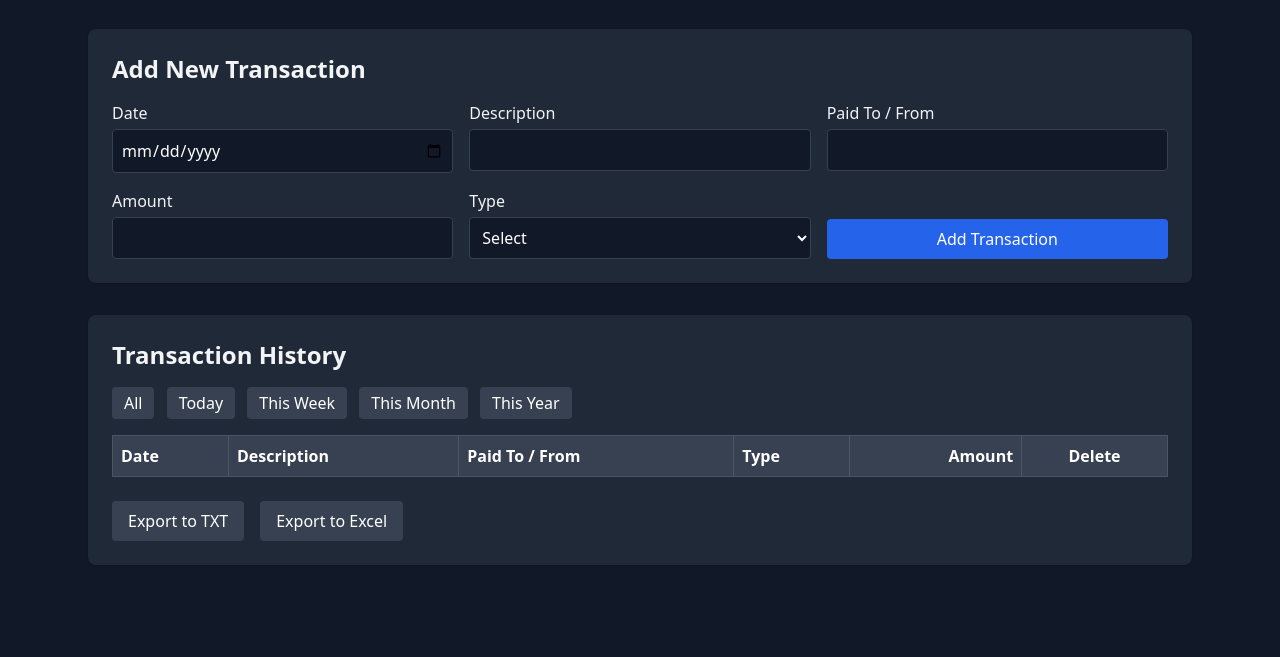
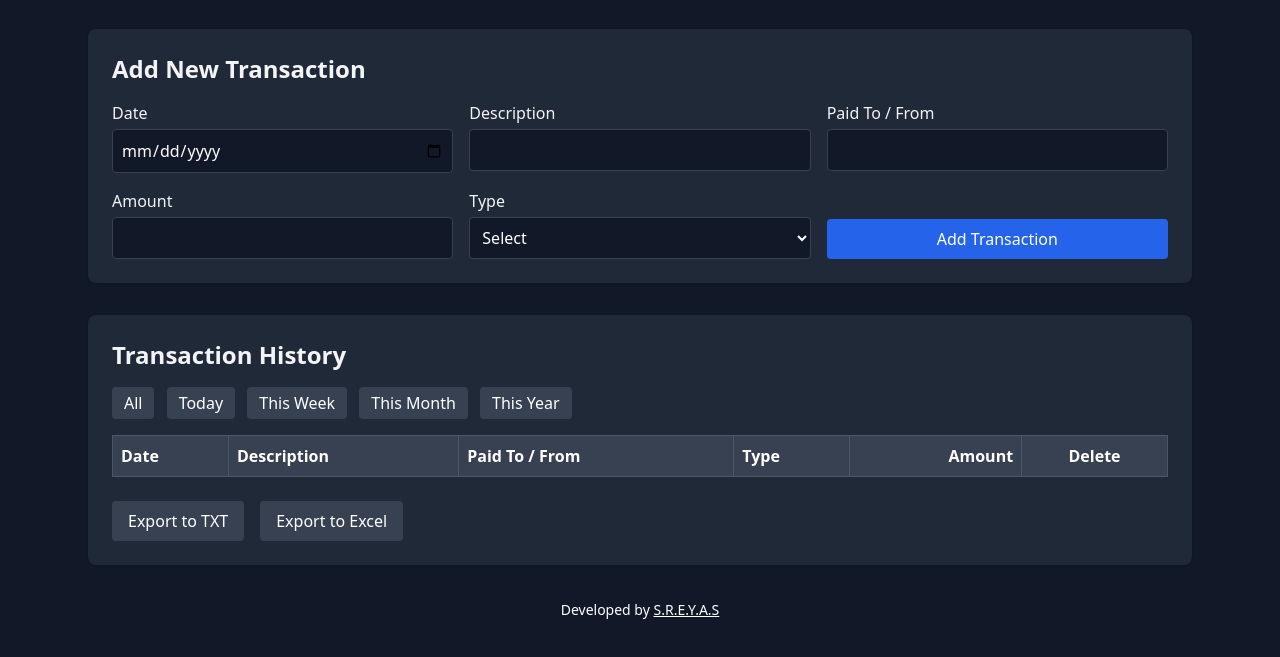
Before and after one commit to 5R3Y45/Transcrypt, a plain HTML site: page index.html in a window 1280 px wide. Shown: the part 95-752 px from the top of the page. Drawn offline with nearby package versions, Linux system fonts and the light colour scheme.

Commit message:
Update index.html

```diff
--- a/index.html
+++ b/index.html
@@ -245,6 +245,13 @@ renderTable()
 <!-- html2pdf.js -->
 <script src="https://cdnjs.cloudflare.com/ajax/libs/html2pdf.js/0.10.1/html2pdf.bundle.min.js"></script>
 
-
+<footer id="footer1" class="page-section text-center" style="padding: 10px 5px;">
+          <div class="container">
+            <p style="color: #FFFFFF; font-size: 14px;">
+              Developed by <a href="https://sreyas.tech" target="_blank"
+                style="color: #FFFFFF; text-decoration: underline;">S.R.E.Y.A.S</a>
+            </p>
+          </div>
+        </footer>
 </body>
 </html>
```
